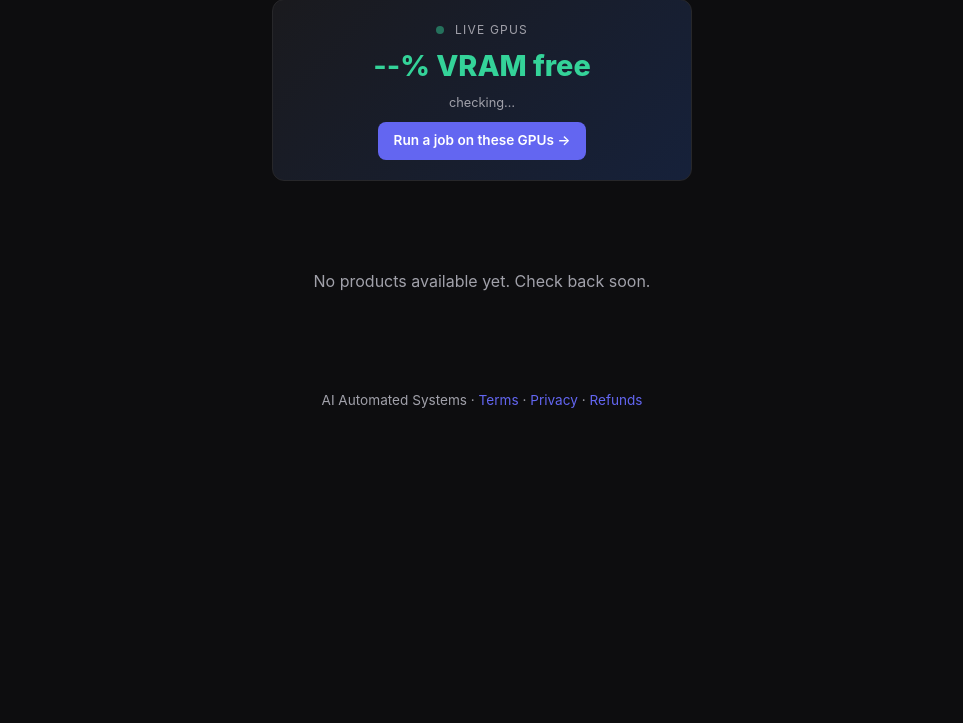
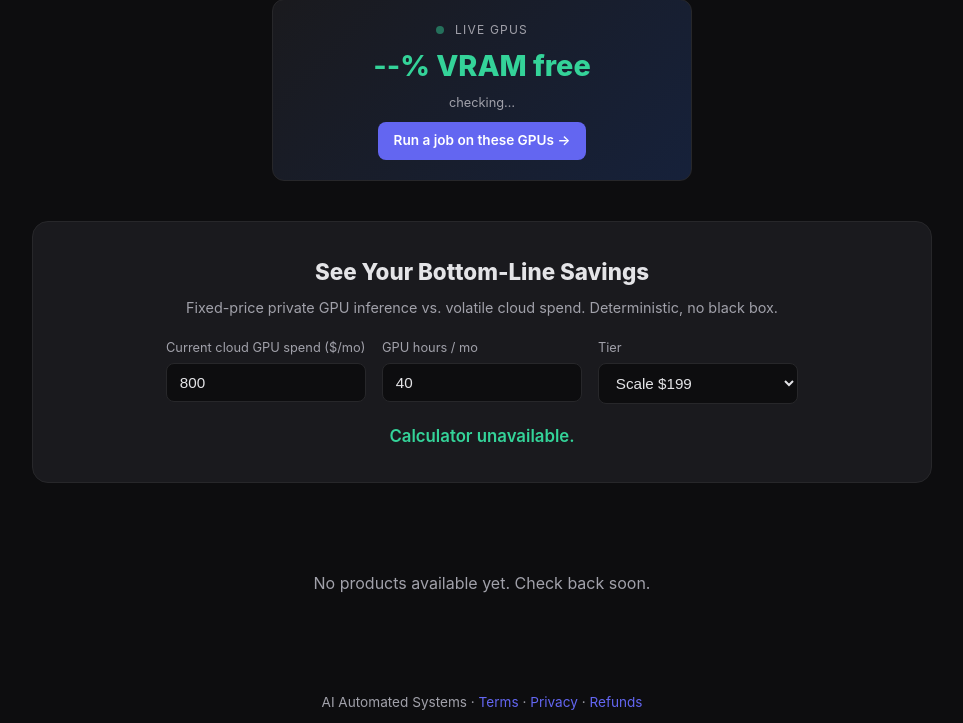
Before and after one commit to Hardonian/storefront, a Python web app: template app/templates/index.html in a window 1280 px wide. Shown: the part 181-904 px from the top of the page, without its empty margins (158-1121 px from the left). Before the commit the page ends 589 px from the top, so only its background shows below. Run offline with Jinja, Linux system fonts and the light colour scheme; the template is opened without the code that fills it, so the values that code supplies are empty.

Commit message:
feat(storefront): full ROI surface — calculator widget, per-product callout, /status
- Homepage interactive ROI calculator (deterministic vs cloud GPU spend)
- Per-product 'Bottom line' savings callout (server-side, observable)
- Public /status page: live GPU health, self-heal truth, trust posture
- Non-destructive; trust layer + CTA ladder preserved

```diff
--- a/app/templates/index.html
+++ b/app/templates/index.html
@@ -146,6 +146,23 @@
     .empire-card-body h3 { font-size: 1rem; font-weight: 700; }
     .empire-card-body .price { color: var(--price); font-weight: 600; font-size: 0.9rem; margin-bottom: 0.25rem; }
     .empire-cta { margin-top: auto; text-align: center; }
+    .roi-band {
+      margin: 2.5rem auto; padding: 2rem 1.5rem; max-width: 900px;
+      background: var(--card); border: 1px solid var(--border); border-radius: 16px; text-align: center;
+    }
+    .roi-title { font-size: 1.4rem; font-weight: 800; }
+    .roi-sub { color: var(--text-muted); font-size: 0.9rem; margin: 0.4rem 0 1.2rem; }
+    .roi-row { display: flex; gap: 1rem; justify-content: center; flex-wrap: wrap; }
+    .roi-row label { display: flex; flex-direction: column; gap: 0.3rem; font-size: 0.8rem; color: var(--text-muted); text-align: left; }
+    .roi-row input, .roi-row select {
+      padding: 0.6rem 0.8rem; border-radius: 8px; border: 1px solid var(--border);
+      background: #0d0d0f; color: var(--text); font-size: 0.95rem; width: 200px;
+    }
+    .roi-result {
+      margin-top: 1.2rem; font-size: 1.05rem; font-weight: 600; color: var(--price);
+      min-height: 1.5em;
+    }
+    .roi-result small { color: var(--text-muted); font-weight: 400; }
   </style>
   <script src="/landing-assets/analytics.js" defer></script>
   <script type="application/ld+json">
@@ -199,6 +216,27 @@
     <div class="msg" id="nl-msg"></div>
   </div>
   {% endif %}
+
+  <section class="roi-band">
+    <h2 class="roi-title">See Your Bottom-Line Savings</h2>
+    <p class="roi-sub">Fixed-price private GPU inference vs. volatile cloud spend. Deterministic, no black box.</p>
+    <div class="roi-row">
+      <label>Current cloud GPU spend ($/mo)
+        <input type="number" id="roi-cloud" value="800" min="0" step="50">
+      </label>
+      <label>GPU hours / mo
+        <input type="number" id="roi-hours" value="40" min="1" step="5">
+      </label>
+      <label>Tier
+        <select id="roi-tier">
+          <option value="starter">Starter $49</option>
+          <option value="scale" selected>Scale $199</option>
+          <option value="concierge">Concierge $497</option>
+        </select>
+      </label>
+    </div>
+    <div class="roi-result" id="roi-result">—</div>
+  </section>
 
   {% if products %}
   <div class="grid {% if product_grid_dense %}grid-dense{% endif %}">
@@ -327,5 +365,29 @@
     })();
   </script>
   <script src="/support-widget.js" defer></script>
+  <script>
+    // ROI calculator (deterministic, observable)
+    (function () {
+      var cloud = document.getElementById('roi-cloud');
+      var hours = document.getElementById('roi-hours');
+      var tier = document.getElementById('roi-tier');
+      var out = document.getElementById('roi-result');
+      if (!cloud || !out) return;
+      function calc() {
+        var c = parseFloat(cloud.value) || 0, h = parseFloat(hours.value) || 1, t = tier.value;
+        fetch('/api/roi-calc?cloud_spend=' + c + '&hours=' + h + '&tier=' + t)
+          .then(function (r) { return r.json(); })
+          .then(function (d) {
+            out.innerHTML = 'Save <b>$' + d.monthly_savings.toFixed(0) + '/mo</b> ($' +
+              d.annual_savings.toFixed(0) + '/yr, ' + d.savings_pct + '%) vs cloud &middot; ' +
+              'our rate $' + d.our_fixed_rate_per_hr + '/hr vs cloud $' + d.cloud_blended_rate_per_hr + '/hr ' +
+              '<br><small>Fixed price includes isolation, monitoring, SLA.</small>';
+          })
+          .catch(function () { out.textContent = 'Calculator unavailable.'; });
+      }
+      [cloud, hours, tier].forEach(function (el) { el.addEventListener('input', calc); el.addEventListener('change', calc); });
+      calc();
+    })();
+  </script>
 </body>
 </html>
```
Also changed, not shown: app/main.py (+58 -0 lines).
